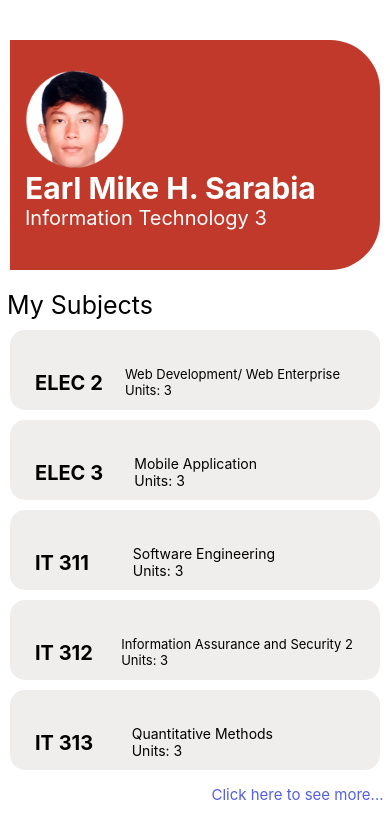
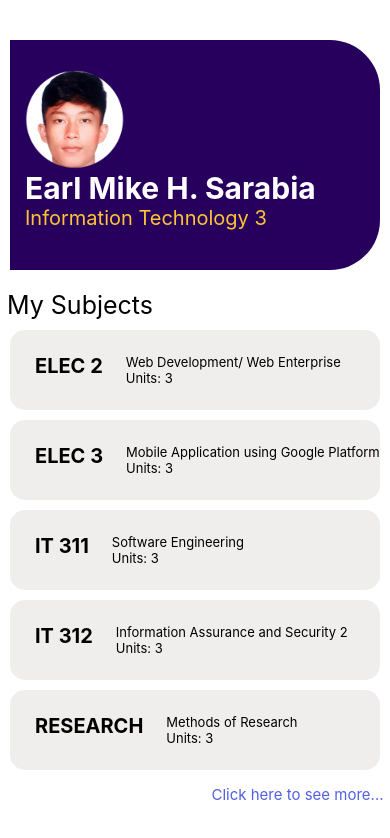
Before and after one commit to esmike03/Activity1-ReactNativeFlowBox, a React Native app: screen / in a window 390 px wide. Shown: the top 838 px of the page. Built offline with nearby package versions, Linux system fonts and the light colour scheme.

Commit message:
Initial Change

```diff
--- a/App.js
+++ b/App.js
@@ -9,7 +9,7 @@ export default function App() {
 
         <View style={[
           styles.mainheader,
-          {backgroundColor: '#c0392b'}
+          {backgroundColor: '#27005D'}
         ]}>
 
         <View style={styles.contentmargin}>
@@ -21,7 +21,7 @@ export default function App() {
             {fontSize: 30, fontWeight: "bold"}
           ]}>Earl Mike H. Sarabia</Text>
           <Text style={[styles.name,
-            {fontSize: 20}
+            {fontSize: 20, color: '#FFC436'}
           ]}>Information Technology 3</Text>
         </View>
 
@@ -33,37 +33,48 @@ export default function App() {
           ]}>My Subjects</Text>
 
           <View style={styles.subheader}>
+            <View style={styles.contentflex}>
 
-          <Text style={styles.subtext}>ELEC 2</Text>
-          <Text style={styles.subtxt2}>Web Development/ Web Enterprise{'\n'}Units: 3</Text>
+              <Text style={styles.subtext}>ELEC 2</Text>
+                <Text style={styles.subtxt2}>Web Development/ Web Enterprise{'\n'}Units: 3</Text>
+
+            </View>
           </View>
 
           <View style={styles.subheader}>
-          <Text style={styles.subtext}>ELEC 3</Text>
-          <Text style={[
-              {marginRight: 123, marginTop: 23}
-            ]}>Mobile Application{'\n'}Units: 3</Text>
+              <View style={styles.contentflex}>
+
+              <Text style={styles.subtext}>ELEC 3</Text>
+                <Text style={styles.subtxt2}>Mobile Application using Google Platform{'\n'}Units: 3</Text>
+
+            </View>
           </View>
 
           <View style={styles.subheader}>
-          <Text style={styles.subtext}>IT 311</Text>
-          <Text style={[
-            {marginRight: 105, marginTop: 23}
-          ]}>Software Engineering{'\n'}Units: 3</Text>
+            <View style={styles.contentflex}>
+
+                <Text style={styles.subtext}>IT 311</Text>
+                  <Text style={styles.subtxt2}>Software Engineering{'\n'}Units: 3</Text>
+
+              </View>
           </View>
 
           <View style={styles.subheader}>
-          <Text style={styles.subtext}>IT 312</Text>
-          <Text style={[
-            {marginRight: 27, marginTop: 23, fontSize: 13}
-          ]}>Information Assurance and Security 2{'\n'}Units: 3</Text>
+            <View style={styles.contentflex}>
+
+                <Text style={styles.subtext}>IT 312</Text>
+                  <Text style={styles.subtxt2}>Information Assurance and Security 2{'\n'}Units: 3</Text>
+
+              </View>
           </View>
 
           <View style={styles.subheader}>
-          <Text style={styles.subtext}>IT 313</Text>
-          <Text style={[
-            {marginRight: 107, marginTop: 23}
-          ]}>Quantitative Methods{'\n'}Units: 3</Text>
+              <View style={styles.contentflex}>
+
+              <Text style={styles.subtext}>RESEARCH</Text>
+                <Text style={styles.subtxt2}>Methods of Research{'\n'}Units: 3</Text>
+
+            </View>
           </View>
           <Text style={[
             {color: '#525FE1' ,
--- a/style/Styles.js
+++ b/style/Styles.js
@@ -36,7 +36,8 @@ export const styles = StyleSheet.create({
         borderBottomLeftRadius: 15,
         borderTopRightRadius: 15,
         flexDirection: 'row',
-        alignItems: 'center'
+        alignItems: 'center',
+        justifyContent: 'center'
 
     },
     name: {
@@ -50,14 +51,21 @@ export const styles = StyleSheet.create({
         color: 'black' ,
         fontSize: 20,
         fontWeight: 'bold',
-        flex: 1,
-        marginLeft: 25,
-        marginTop: 25,
+
+
 
     },
     subtxt2: {
         fontSize: 13,
-        marginRight: 40,
-        marginTop: 23
+        marginLeft: 23
+
+    },
+    contentflex: {
+
+        flex: 1,
+        flexDirection: 'row',
+        marginLeft: 25,
+
+        alignItems: 'flex-start'
     }
   });
```
